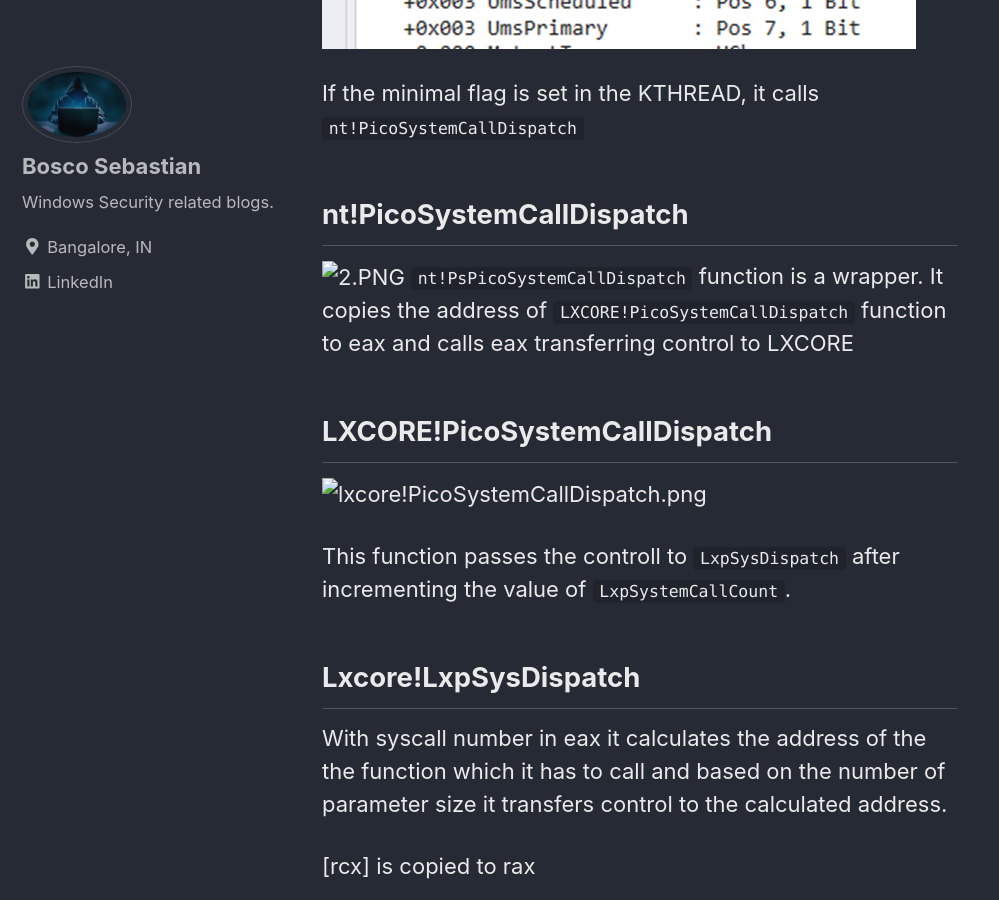
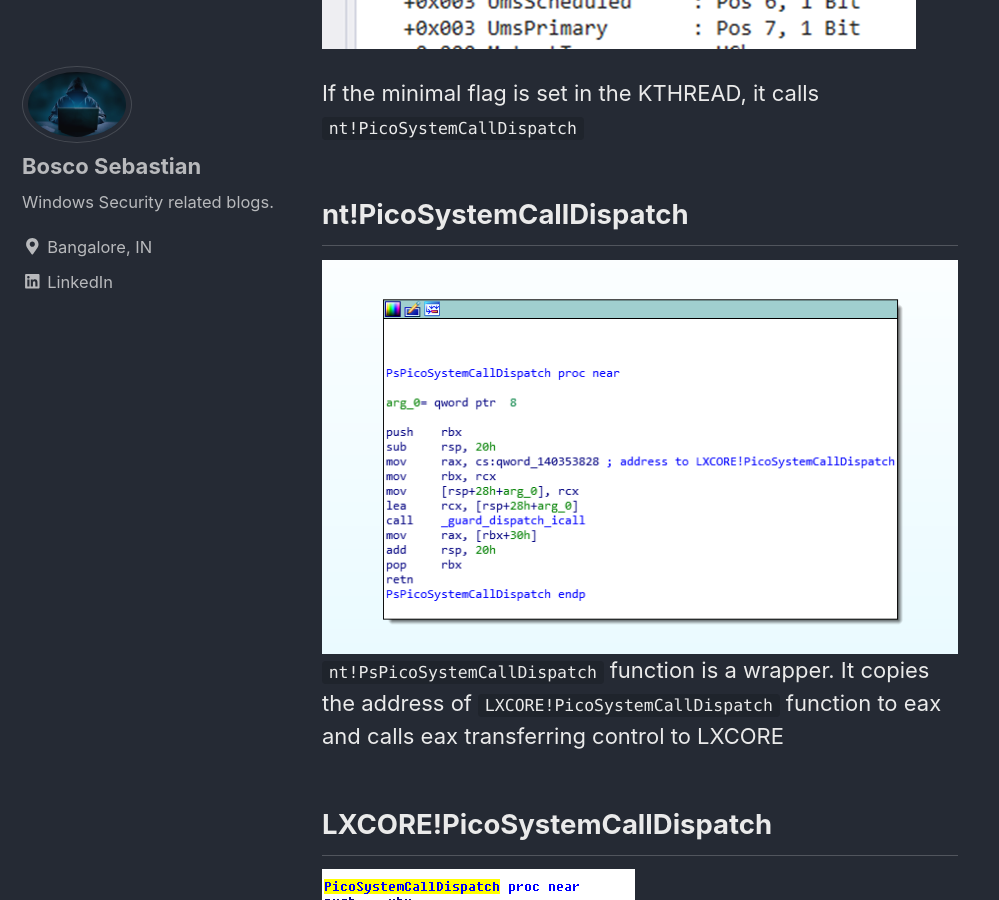
Before and after one commit to boscosebastian/boscosebastian.github.io, a Jekyll site: the page built from _posts/2018-09-06-wsl_syscall.md, in a window 1280 px wide and 900 px high, scrolled down 2123 px. Shown: the whole window, without its empty margins (0-999 px from the left). Built offline with Jekyll 4.4.1, drawn with Linux system fonts in a browser that asks for light colours; nearby versions of some CDN libraries.

Commit message:
editing all image links

```diff
--- a/_posts/2018-09-06-wsl_syscall.md
+++ b/_posts/2018-09-06-wsl_syscall.md
@@ -45,12 +45,12 @@ ebx contains pointer to _KTHREAD structure.
 If the minimal flag is set in the KTHREAD, it calls `nt!PicoSystemCallDispatch`
 ## nt!PicoSystemCallDispatch
 
-![2.PNG](attachments\fcab642b.PNG)
+![2.PNG](/attachments/fcab642b.PNG)
 `nt!PsPicoSystemCallDispatch` function is a wrapper. It copies the address of `LXCORE!PicoSystemCallDispatch` function to eax and calls eax transferring control to LXCORE
 
 ## LXCORE!PicoSystemCallDispatch
 
-![lxcore!PicoSystemCallDispatch.png](attachments\c523ba9f.png)
+![lxcore!PicoSystemCallDispatch.png](/attachments/c523ba9f.png)
 
 This function passes the controll to `LxpSysDispatch` after incrementing the value of `LxpSystemCallCount`.
 
```
